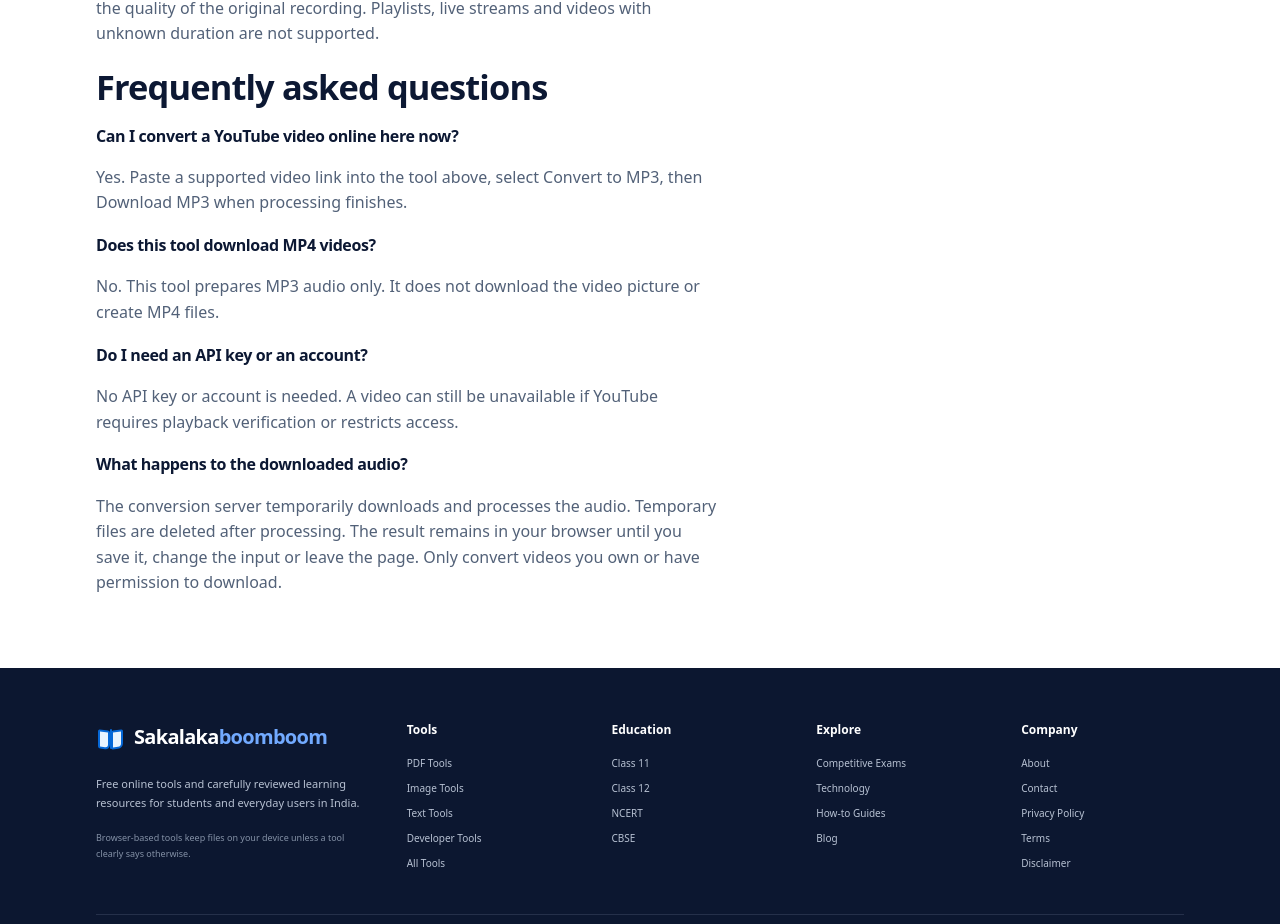
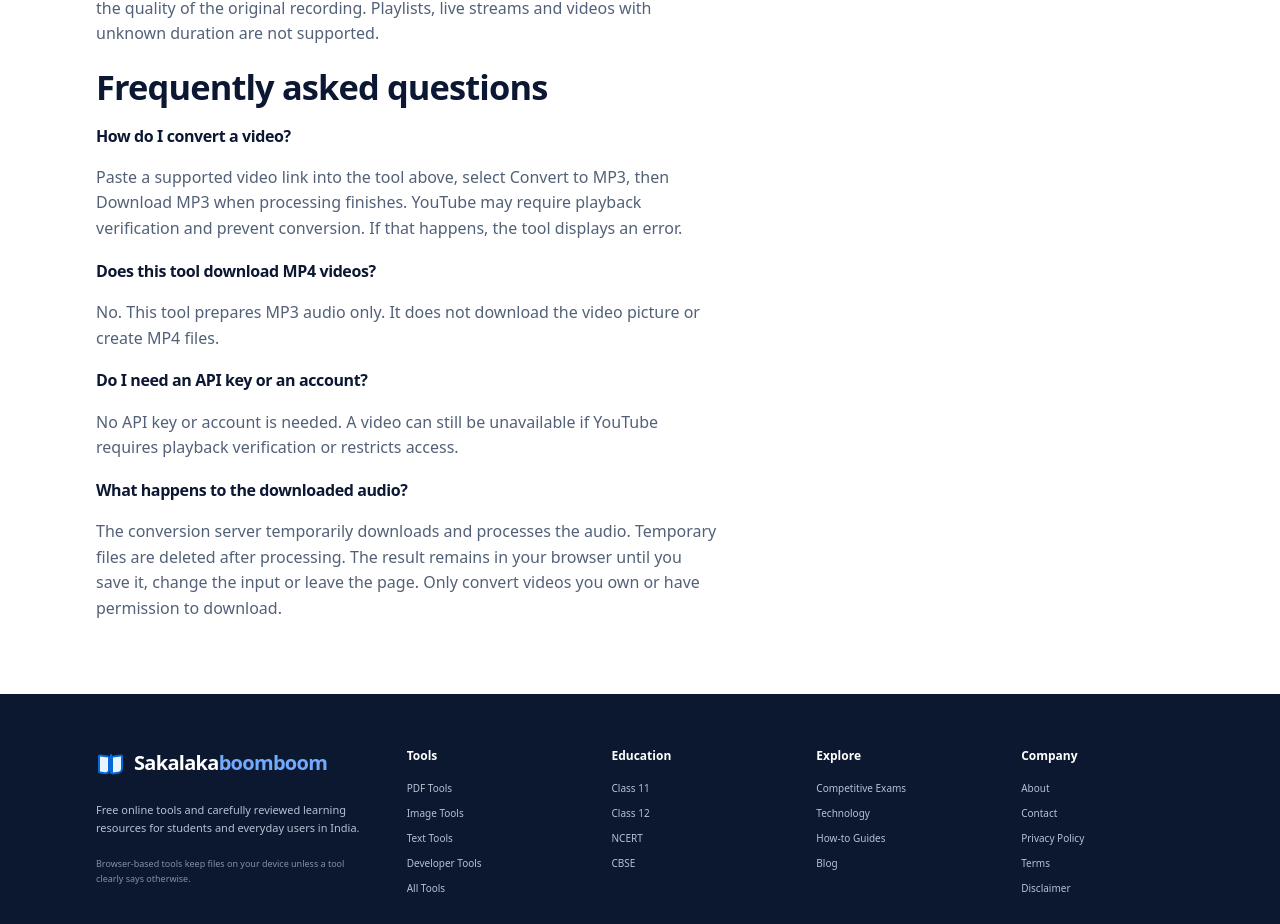
Before and after one commit to BHAWANISHANKARMARU/sakalakaboomboom, a Next.js app: page /tools/web/youtube-video-to-audio in a window 1280 px wide. Shown: the part 1459-2383 px from the top of the page. Built offline with nearby package versions, Linux system fonts and the light colour scheme; no server answers.

Commit message:
docs: clarify hosted YouTube playback verification limitation

```diff
--- a/src/app/tools/web/youtube-video-to-audio/page.tsx
+++ b/src/app/tools/web/youtube-video-to-audio/page.tsx
@@ -44,10 +44,12 @@ export default function Page() {
             supported.
           </p>
           <h2>Frequently asked questions</h2>
-          <h3>Can I convert a YouTube video online here now?</h3>
+          <h3>How do I convert a video?</h3>
           <p>
-            Yes. Paste a supported video link into the tool above, select
-            Convert to MP3, then Download MP3 when processing finishes.
+            Paste a supported video link into the tool above, select Convert to
+            MP3, then Download MP3 when processing finishes. YouTube may require
+            playback verification and prevent conversion. If that happens, the
+            tool displays an error.
           </p>
           <h3>Does this tool download MP4 videos?</h3>
           <p>
```
Also changed, not shown: 1 other file (tests, documents, lock files or other folders).
